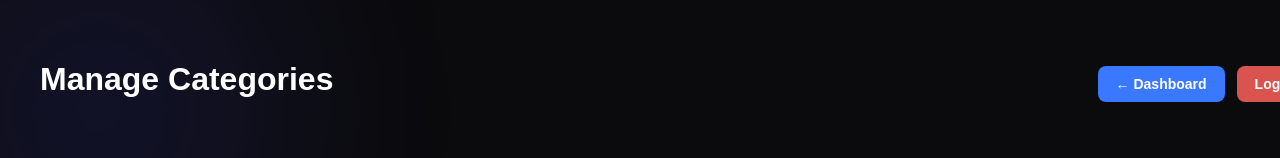
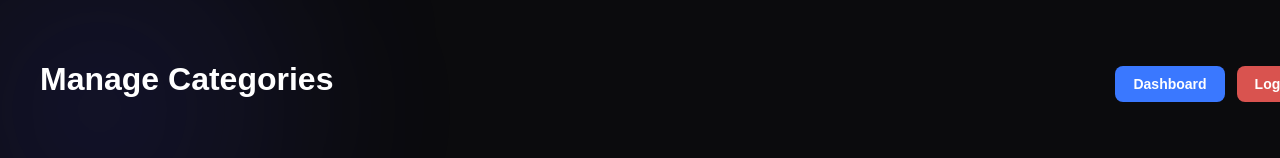
Before and after one commit to Hasmukh1029/cms-project, a React app in the folder frontend/: page /categories in a window 1280 px wide. Shown: the top 158 px of the page. Built offline with nearby package versions, Linux system fonts and the light colour scheme; no server answers; the HTML template or start-up script is replaced by a standard one.

Commit message:
updated feature X

```diff
--- a/frontend/src/pages/AdminLogin.jsx
+++ b/frontend/src/pages/AdminLogin.jsx
@@ -44,7 +44,7 @@ export default function AdminLogin() {
             href="/dashboard"
             style={{
               background: "#3a78ff",
-              padding: "9px 16px",
+              padding: "10px 18px",
               borderRadius: "8px",
               color: "#fff",
               textDecoration: "none",
@@ -52,7 +52,7 @@ export default function AdminLogin() {
               fontSize: "13px",
             }}
           >
-            ← Dashboard
+            Dashboard
           </a>
         )}
 
@@ -61,7 +61,7 @@ export default function AdminLogin() {
             onClick={logout}
             style={{
               background: "#d9534f",
-              padding: "9px 16px",
+              padding: "10px 18px",
               borderRadius: "8px",
               border: "none",
               cursor: "pointer",
--- a/frontend/src/pages/Categories.jsx
+++ b/frontend/src/pages/Categories.jsx
@@ -78,7 +78,7 @@ export default function Categories() {
               fontSize: "14px",
             }}
           >
-            ← Dashboard
+             Dashboard
           </a>
 
           <button
--- a/frontend/src/pages/CreatePost.jsx
+++ b/frontend/src/pages/CreatePost.jsx
@@ -68,7 +68,7 @@ export default function CreatePost() {
               fontSize: "14px",
             }}
           >
-            ← Dashboard
+             Dashboard
           </a>
 
           <button
```
